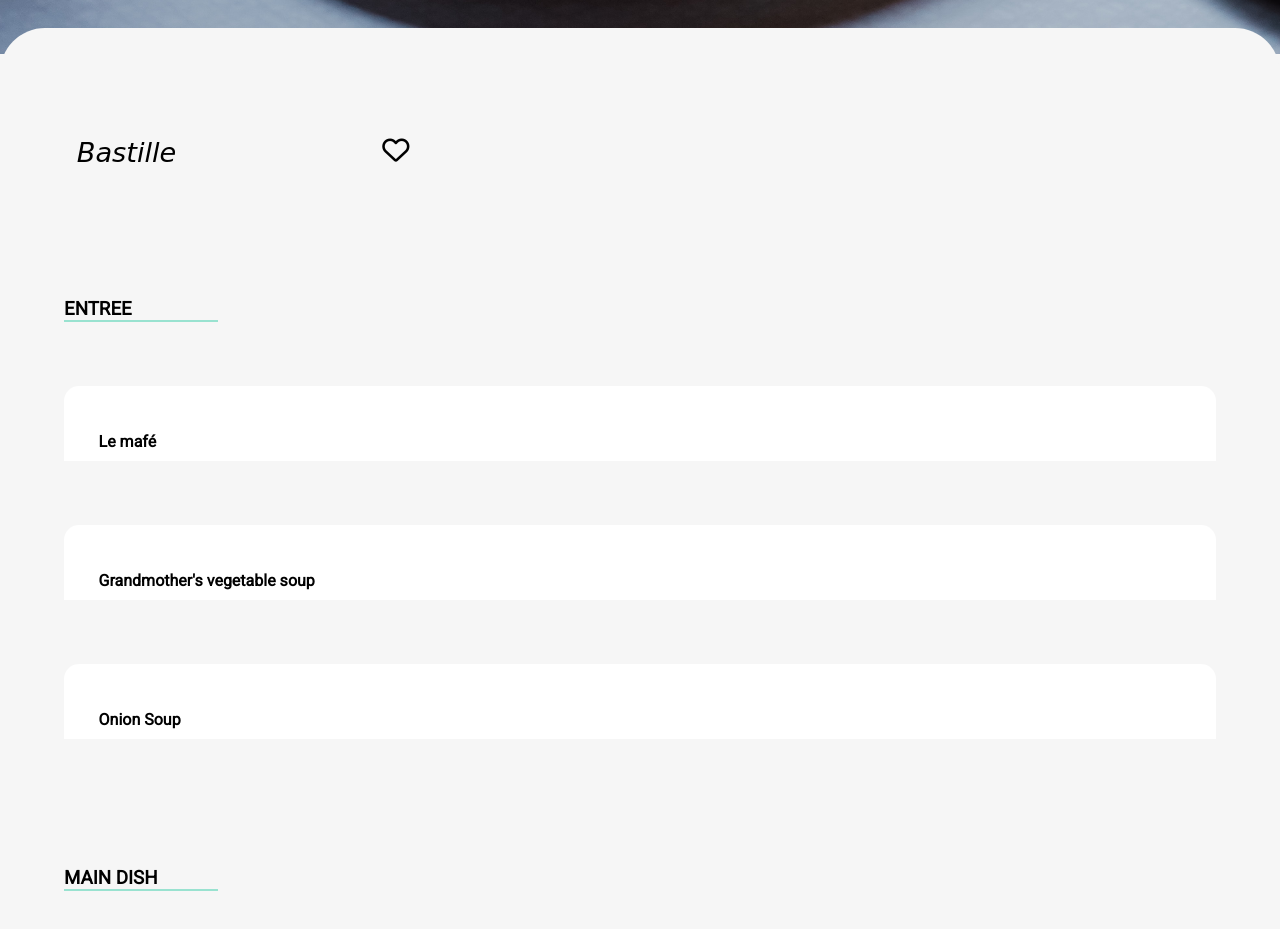
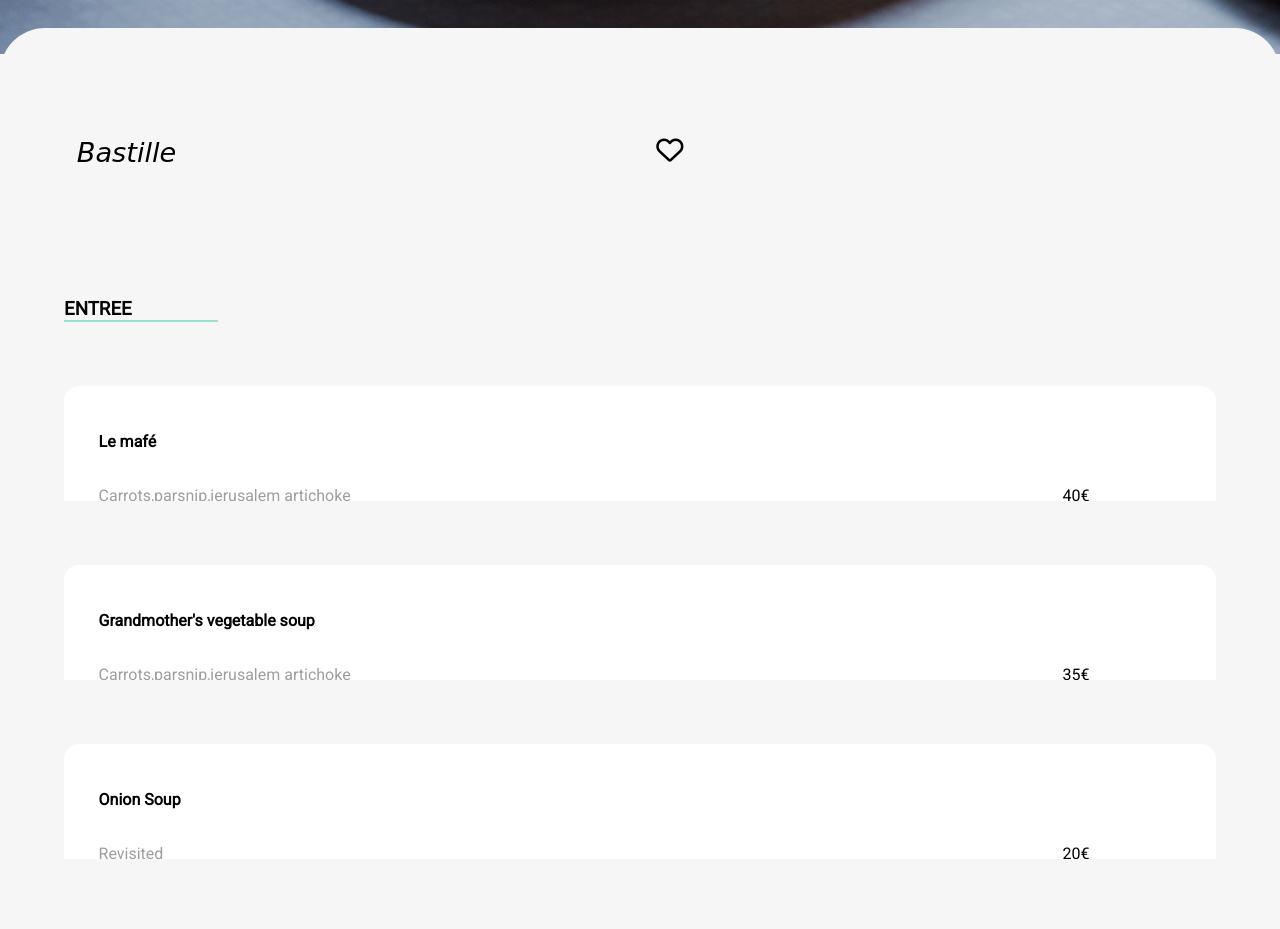
Before and after one commit to Hadidi09/N-DIAYE-cheikh-el-Hadramy_3_01-07-2020, a website: page html/bastille.html in a window 1280 px wide. Shown: the part 860-1789 px from the top of the page. Drawn offline with nearby package versions, Linux system fonts and the light colour scheme; a web font is replaced by a local one.

Commit message:
fin de projet 1

```diff
--- a/scss/_conteneur.scss
+++ b/scss/_conteneur.scss
@@ -278,8 +278,20 @@
                 padding-left: 160px;
 
             }
+            @include breakpoint(411px){
+                padding-left: 200px;
+
+            }
             @include breakpoint(425px){
                 padding-left: 206px;
+
+            }
+            @include breakpoint(599px){
+                padding-left: 340px;
+
+            }
+            @include breakpoint(768px){
+                padding-left: 480px;
 
             }
         }
--- a/scss/_mixins.scss
+++ b/scss/_mixins.scss
@@ -54,6 +54,22 @@
         height: 75px;
         margin-top: 5%;
         margin-bottom: 0%;
+        @include breakpoint(599px){
+            position: relative;
+           overflow: hidden;
+           height: 95px;
+           margin-top: 5%;
+           margin-bottom: 0%;
+
+        }
+        @include breakpoint(768px){
+            position: relative;
+           overflow: hidden;
+           height: 115px;
+           margin-top: 5%;
+           margin-bottom: 0%;
+
+        }
 
     }
 
@@ -132,7 +148,18 @@
         transition-duration: 0.6s;
         transition-timing-function: ease-in;
     }
-    @include breakpoint(375px){
+    @include breakpoint(411px){
+        overflow: hidden;
+        text-overflow: ellipsis;
+        white-space: nowrap;
+        width: 75%;
+        cursor: pointer;
+        transition-property: all;
+        transition-delay: 500ms;
+        transition-duration: 0.6s;
+        transition-timing-function: ease-in;
+    }
+    @include breakpoint(425px){
         overflow: hidden;
         text-overflow: ellipsis;
         white-space: nowrap;
@@ -143,6 +170,18 @@
         transition-duration: 0.6s;
         transition-timing-function: ease-in;
     }
+    @include breakpoint(599px){
+        overflow: hidden;
+        text-overflow: ellipsis;
+        white-space: nowrap;
+        width: 80%;
+        cursor: pointer;
+        transition-property: all;
+        transition-delay: 400ms;
+        transition-duration: 0.6s;
+        transition-timing-function: ease-in;
+    }
+
 
 
 
@@ -219,6 +258,15 @@
         transform-origin: center center;
 
      }
+     @include breakpoint(411px){
+        left: 341px;
+        top: -76px;
+        height: 77px;
+        border-bottom-right-radius: 15px;
+        border-top-right-radius: 15px;
+        transform-origin: center center;
+
+     }
      @include breakpoint(425px){
         left: 354px;
         top: -77px;
@@ -226,6 +274,26 @@
         border-bottom-right-radius: 15px;
         border-top-right-radius: 15px;
         transform-origin: center center;
+
+     }
+     @include breakpoint(599px){
+        left: 490px;
+        top: -94px;
+        height: 95px;
+        border-bottom-right-radius: 15px;
+        border-top-right-radius: 15px;
+        transform-origin: center center;
+        width: 13%;
+
+     }
+     @include breakpoint(768px){
+        left: 630px;
+        top: -110px;
+        height: 110px;
+        border-bottom-right-radius: 15px;
+        border-top-right-radius: 15px;
+        transform-origin: center center;
+        width: 13%;
 
      }
 
@@ -237,6 +305,13 @@
     top: 50%;
     left: 50%;
     transform: rotate(0deg);
+    @include breakpoint(599px){
+        position: absolute;
+        top: 50%;
+        left: 50%;
+        transform: rotate(0deg);
+        transform: scale(1.5);
+    }
 
 
 }
@@ -525,14 +600,15 @@
 
     from{
 
-        transform: rotate(0deg);
+        transform: rotate(0deg) scale(1);
+
         opacity: 1;
 
 
     }
 
     100%{
-        transform:rotate(360deg) ;
+        transform:rotate(360deg) scale(1.5) ;
         opacity: 1;
     }
   }
```
Also changed, not shown: dist/css/bastille.css.
